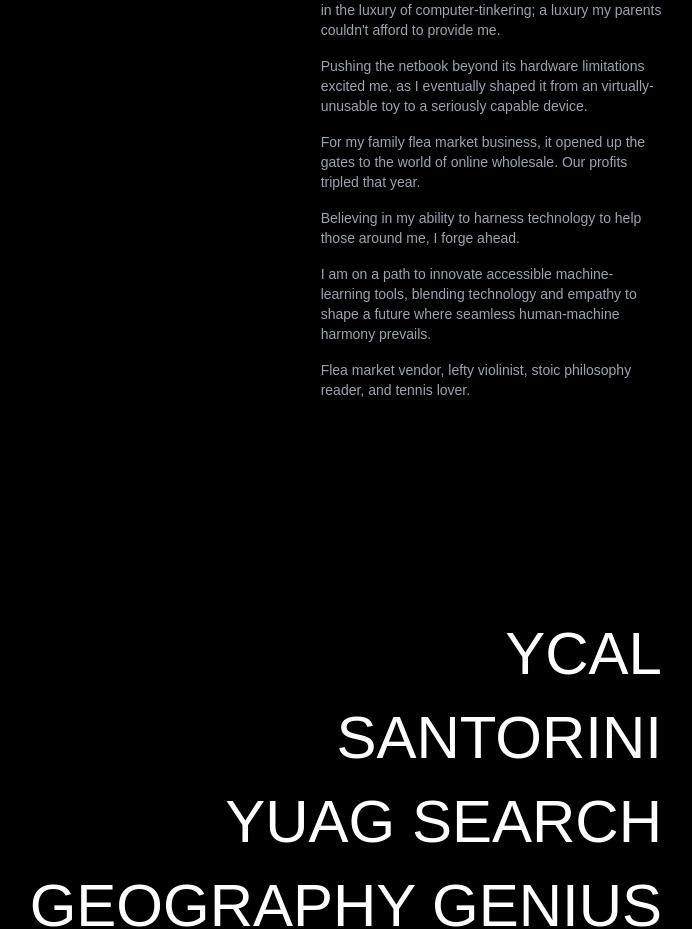
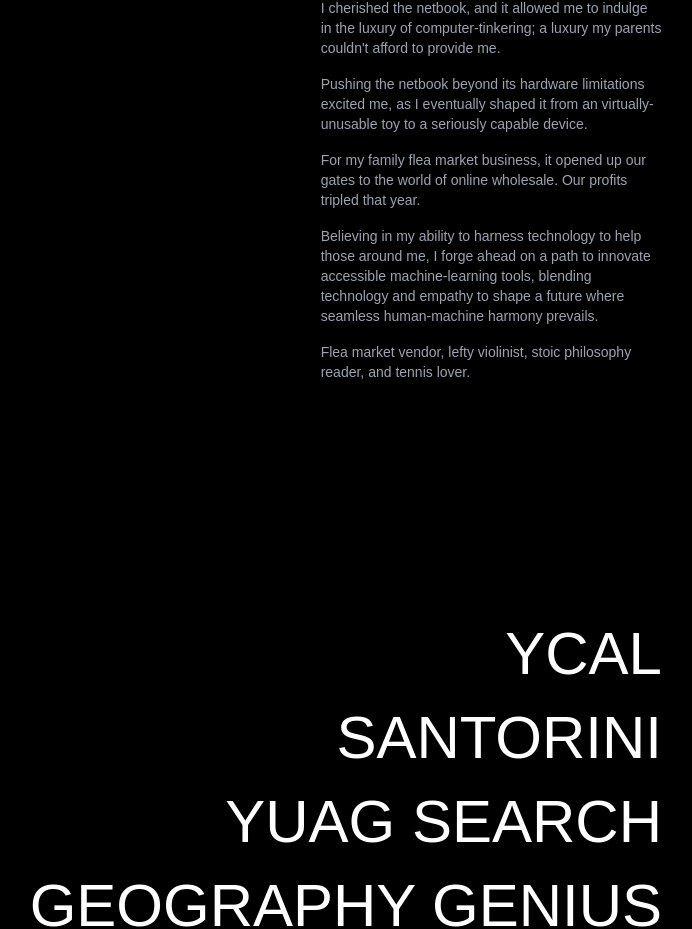
Before and after one commit to ericwang07/my_portfolio, a React (Create React App) app: page / in a window 1280 px wide. Shown: the part 1136-2065 px from the top of the page, without its empty margins (490-1182 px from the left). Built offline with nearby package versions, Linux system fonts and the light colour scheme; the HTML template or start-up script is replaced by a standard one.

Commit message:
changed about

```diff
--- a/src/components/About.jsx
+++ b/src/components/About.jsx
@@ -24,13 +24,10 @@ const About = () => {
               Pushing the netbook beyond its hardware limitations excited me, as I eventually shaped it from an virtually-unusable toy to a seriously capable device.
             </div>
             <div className='font-2xl text-sm pb-4 w-1/3 ml-auto mr-0 text-gray-400 flex'>
-              For my family flea market business, it opened up the gates to the world of online wholesale. Our profits tripled that year.
+              For my family flea market business, it opened up our gates to the world of online wholesale. Our profits tripled that year.
             </div>
             <div className='font-2xl text-sm pb-4 w-1/3 ml-auto mr-0 text-gray-400 flex'>
-              Believing in my ability to harness technology to help those around me, I forge ahead.
-            </div>
-            <div className='font-2xl text-sm pb-4 w-1/3 ml-auto mr-0 text-gray-400 flex'>
-              I am on a path to innovate accessible machine-learning tools, blending technology and empathy to shape a future where seamless human-machine harmony prevails.
+              Believing in my ability to harness technology to help those around me, I forge ahead on a path to innovate accessible machine-learning tools, blending technology and empathy to shape a future where seamless human-machine harmony prevails.
             </div>
             <div className='font-2xl text-sm pb-4 w-1/3 ml-auto mr-0 text-gray-400 flex'>
               Flea market vendor, lefty violinist, stoic philosophy reader, and tennis lover.
```
